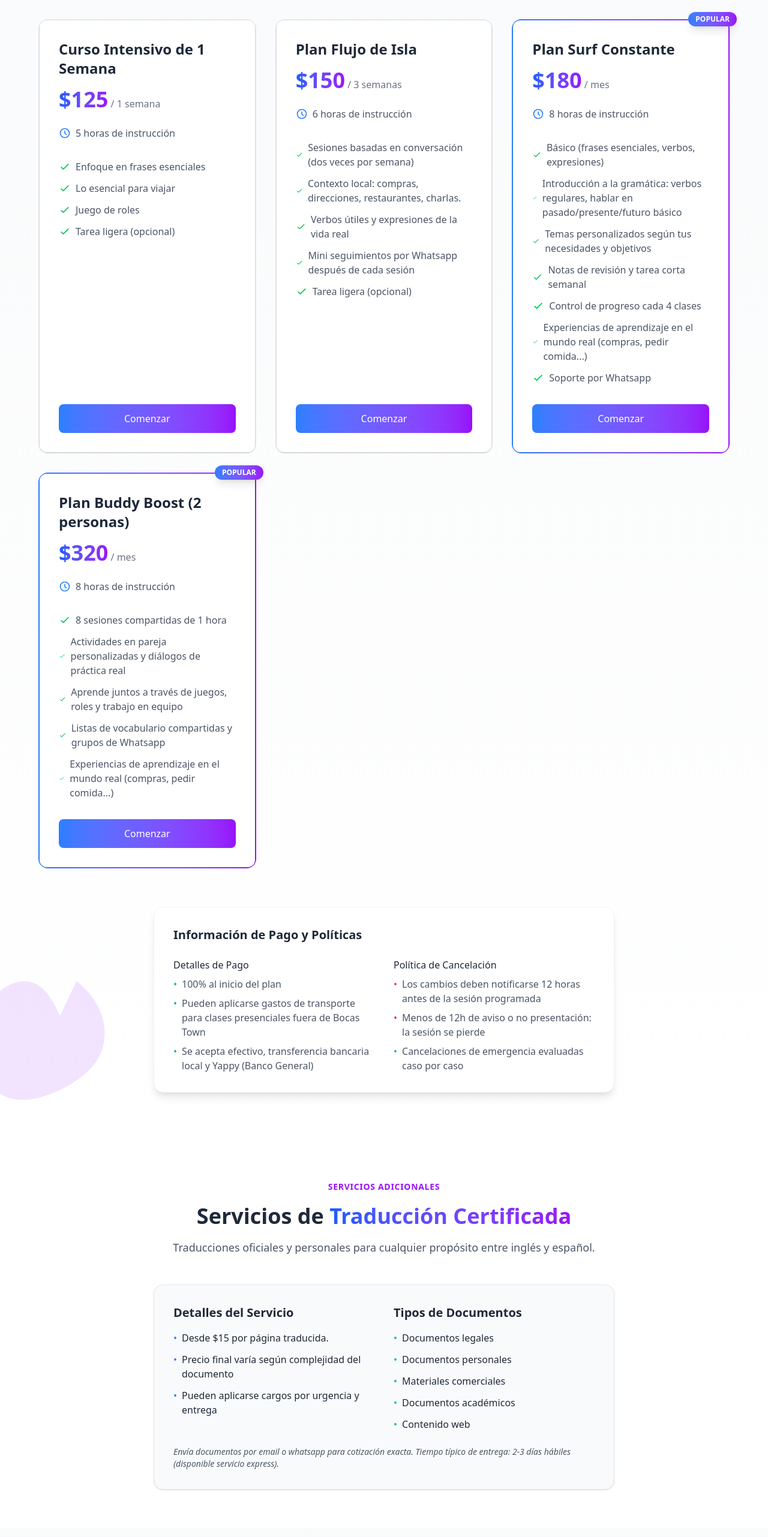
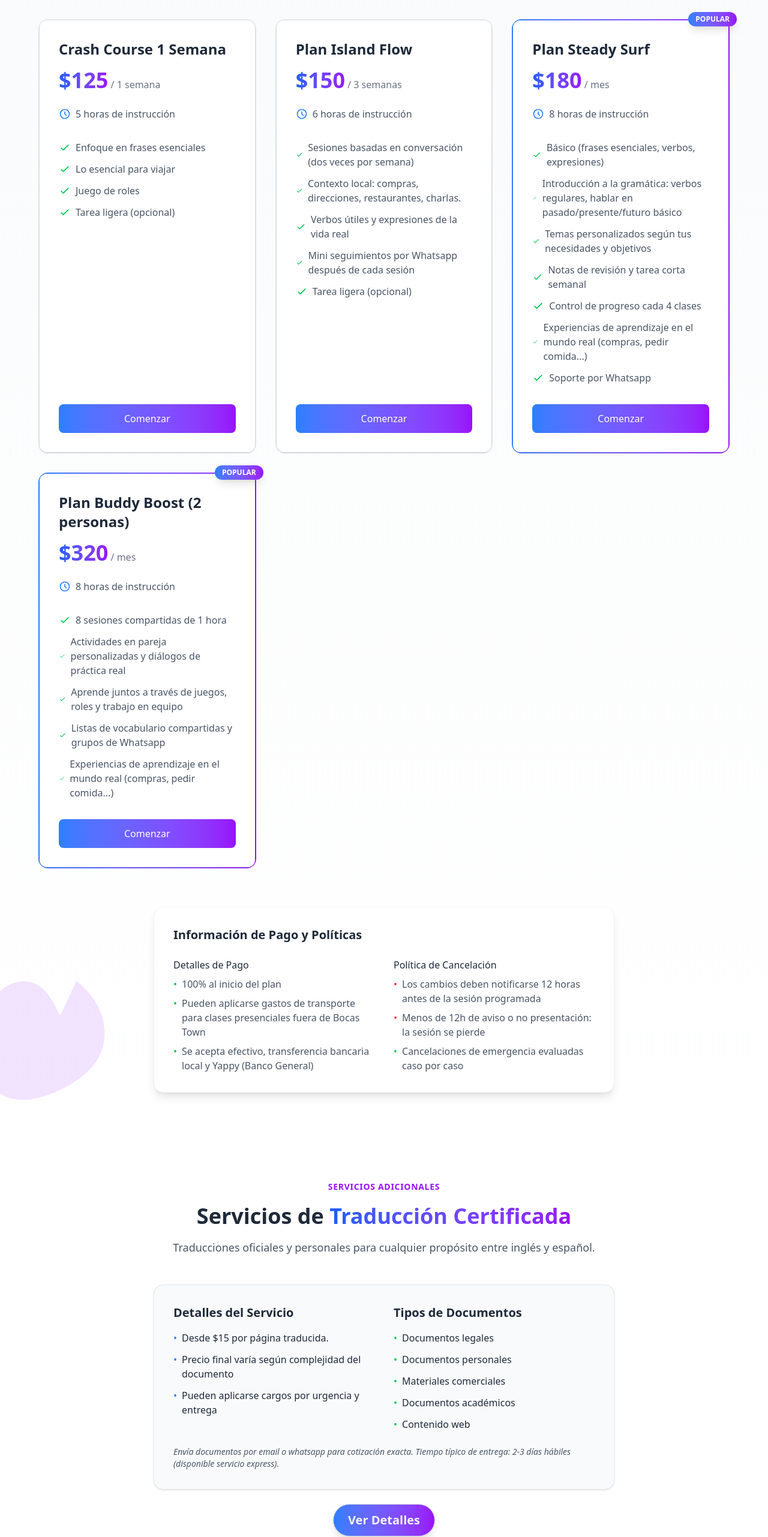
Before and after one commit to Jeejee2064/Be-Languages, a Next.js app: page /es in a window 1280 px wide. Shown: the part 3055-5618 px from the top of the page at 60% size. Built offline with nearby package versions, Linux system fonts and the light colour scheme.

Commit message:
first commit

```diff
--- a/src/app/certified-translation-services-in-isla-colon-bocas-del-toro/page.js
+++ b/src/app/certified-translation-services-in-isla-colon-bocas-del-toro/page.js
@@ -243,7 +243,7 @@ export default function TranslationServicesPage() {
                         <motion.div variants={fadeInUp}>
                             <h1 className="text-4xl md:text-5xl lg:text-6xl font-bold mb-6 leading-tight">
                                 <span className="bg-gradient-to-r from-blue-600 to-purple-600 bg-clip-text text-transparent">
-                                    Certified Translation Services
+                                    Certified Translation Services in Isla Colón, Bocas del Toro
                                 </span>
                             </h1>
                         </motion.div>
--- a/src/app/english-classes-in-isla-colon-bocas-del-toro/page.js
+++ b/src/app/english-classes-in-isla-colon-bocas-del-toro/page.js
@@ -219,7 +219,7 @@ export default function EnglishClassesPage() {
 
         <h1 className="text-4xl md:text-5xl lg:text-6xl font-bold mb-6 leading-tight">
           <span className="bg-gradient-to-r from-blue-600 to-purple-600 bg-clip-text text-transparent">
-            English Classes in Bocas del Toro
+            English Classes in Isla Colón, Bocas del Toro
           </span>
         </h1>
       </motion.div>
--- a/src/app/es/clases-de-espanol-en-isla-colon-bocas-del-toro/page.js
+++ b/src/app/es/clases-de-espanol-en-isla-colon-bocas-del-toro/page.js
@@ -125,7 +125,7 @@ const classTopics = [
 
 const pricingPlans = [
     {
-        name: "Curso Intensivo de 1 Semana",
+        name: "Crash Course 1 Semana",
         price: "$125",
         duration: "1 semana",
         description: "Ideal para viajeros y expatriados que quieren mejorar su conversación básica rápidamente.",
@@ -139,7 +139,7 @@ const pricingPlans = [
         highlighted: false
     },
     {
-        name: "Plan Flujo de Isla",
+        name: "Plan Island Flow",
         price: "$150",
         duration: "3 semanas",
         hours: "6 horas",
@@ -154,7 +154,7 @@ const pricingPlans = [
         highlighted: false
     },
     {
-        name: "Plan Surf Constante",
+        name: "Plan Steady Surf",
         price: "$180",
         duration: "mes",
         hours: "8 horas",
@@ -171,7 +171,7 @@ const pricingPlans = [
         highlighted: true
     },
     {
-        name: "Impulso en Pareja (2 personas)",
+        name: "Plan Buddy Boost (2 personas)",
         price: "$320",
         duration: "mes",
         hours: "8 horas",
@@ -218,7 +218,7 @@ export default function SpanishClassesPage() {
 
         <h1 className="text-4xl md:text-5xl lg:text-6xl font-bold mb-6 leading-tight">
           <span className="bg-gradient-to-r from-blue-600 to-purple-600 bg-clip-text text-transparent">
-            Clases de Español en Bocas del Toro
+            Clases de Español en Isla Colón, Bocas del Toro
           </span>
         </h1>
       </motion.div>
@@ -229,7 +229,7 @@ export default function SpanishClassesPage() {
 
       <motion.div variants={fadeInUp} className="flex flex-wrap justify-center gap-4">
         <a
-          href="#contact"
+          href="#contacto"
           className="px-8 py-3.5 bg-gradient-to-r from-blue-500 to-purple-600 text-white rounded-full hover:shadow-lg transition-all duration-300 hover:shadow-blue-200/50 hover:translate-y-[-2px] font-medium"
         >
           Reserva una Clase
--- a/src/app/es/clases-de-ingles-en-isla-colon-bocas-del-toro/page.js
+++ b/src/app/es/clases-de-ingles-en-isla-colon-bocas-del-toro/page.js
@@ -125,63 +125,63 @@ const classTopics = [
 
 const pricingPlans = [
     {
-        name: "Curso Intensivo de 1 Semana",
+        name: "Crash Course 1 Semana",
         price: "$125",
         duration: "1 semana",
-        description: "Ideal para viajeros y expatriados que quieren mejorar la conversación básica rápidamente.",
+        description: "Ideal para viajeros y expatriados que quieren mejorar su conversación básica rápidamente.",
         hours: "5 horas",
         features: [
             "Enfoque en frases esenciales",
-            "Elementos básicos de viaje",
+            "Conceptos básicos para viajar",
             "Juegos de rol",
             "Tarea ligera (opcional)"
         ],
         highlighted: false
     },
     {
-        name: "Plan Flujo Isleño",
+        name: "Plan Island Flow",
         price: "$150",
         duration: "3 semanas",
         hours: "6 horas",
-        description: "Perfecto para visitantes que se quedan algunas semanas, mejora consistente y sin estrés del inglés sin sobrecargar.",
+        description: "Perfecto para visitantes que se quedan unas semanas, mejora constante del español sin estrés ni sobrecarga.",
         features: [
             "Sesiones basadas en conversación (dos veces por semana)",
-            "Contexto local: compras, direcciones, restaurantes, charla casual",
+            "Contexto local: compras, direcciones, restaurantes, charlas informales",
             "Verbos útiles y expresiones de la vida real",
-            "Mini seguimientos por WhatsApp después de cada sesión",
+            "Mini seguimientos por Whatsapp después de cada sesión",
             "Tarea ligera (opcional)"
         ],
         highlighted: false
     },
     {
-        name: "Plan Surf Constante",
+        name: "Plan Steady Surf",
         price: "$180",
         duration: "mes",
         hours: "8 horas",
-        description: "Ideal para expatriados, nómadas digitales o visitantes de largo plazo listos para progresar de manera constante y con confianza.",
+        description: "Ideal para expatriados, nómadas digitales o visitantes a largo plazo listos para progresar de manera constante y segura.",
         features: [
             "Básico (frases esenciales, verbos, expresiones)",
-            "Introducción a la gramática: tiempos verbales, pasado/presente/futuro básico",
-            "Temas personalizados basados en tus necesidades y objetivos",
-            "Notas de repaso y tarea corta semanal",
-            "Control de progreso cada 4 clases",
-            "Experiencias de aprendizaje del mundo real",
-            "Soporte por WhatsApp"
+            "Introducción a la gramática: verbos regulares, hablar en pasado/presente/futuro básico",
+            "Temas personalizados según tus necesidades y objetivos",
+            "Notas de repaso y tarea semanal corta",
+            "Revisión de progreso cada 4 clases",
+            "Experiencias de aprendizaje en el mundo real (compras en el supermercado, pedir comida...)",
+            "Soporte por Whatsapp"
         ],
         highlighted: true
     },
     {
-        name: "Impulso en Pareja (2 personas)",
+        name: "Plan Buddy Boost (2 personas)",
         price: "$320",
         duration: "mes",
         hours: "8 horas",
         description: "Perfecto para parejas, amigos, compañeros de viaje que quieren hacer el aprendizaje divertido y practicar juntos.",
         features: [
             "8 sesiones compartidas de 1 hora",
-            "Actividades personalizadas en pareja y diálogos de práctica real",
-            "Aprender juntos a través de juegos, juegos de rol y trabajo en equipo",
-            "Listas de vocabulario compartidas y grupos de WhatsApp",
-            "Experiencias de aprendizaje del mundo real"
+            "Actividades en pareja personalizadas y diálogos de práctica real",
+            "Aprender juntos a través de juegos, juegos de roles y trabajo en equipo",
+            "Listas de vocabulario compartidas y grupos de Whatsapp",
+            "Experiencias de aprendizaje en el mundo real (compras en el supermercado, pedir comida...)"
         ],
         highlighted: true
     }
@@ -218,7 +218,7 @@ export default function EnglishClassesPage() {
 
         <h1 className="text-4xl md:text-5xl lg:text-6xl font-bold mb-6 leading-tight">
           <span className="bg-gradient-to-r from-blue-600 to-purple-600 bg-clip-text text-transparent">
-            Clases de Inglés en Bocas del Toro
+            Clases de Inglés en Isla Colón, Bocas del Toro
           </span>
         </h1>
       </motion.div>
@@ -229,7 +229,7 @@ export default function EnglishClassesPage() {
 
       <motion.div variants={fadeInUp} className="flex flex-wrap justify-center gap-4">
         <a
-          href="#contact"
+          href="#contacto"
           className="px-8 py-3.5 bg-gradient-to-r from-blue-500 to-purple-600 text-white rounded-full hover:shadow-lg transition-all duration-300 hover:shadow-blue-200/50 hover:translate-y-[-2px] font-medium"
         >
           Reservar una Clase
--- a/src/app/es/page.js
+++ b/src/app/es/page.js
@@ -559,7 +559,7 @@ export default function Home() {
                     >
                         {[
                             {
-                                name: "Curso Intensivo de 1 Semana",
+                                name: "Crash Course 1 Semana",
                                 price: "$125",
                                 duration: "1 semana",
                                 description: "Ideal para viajeros y expatriados que quieran mejorar rápidamente la conversación básica.",
@@ -573,7 +573,7 @@ export default function Home() {
                                 highlighted: false
                             },
                             {
-                                name: "Plan Flujo de Isla",
+                                name: "Plan Island Flow",
                                 price: "$150",
                                 duration: "3 semanas",
                                 hours: "6 horas",
@@ -588,7 +588,7 @@ export default function Home() {
                                 highlighted: false
                             },
                             {
-                                name: "Plan Surf Constante",
+                                name: "Plan Steady Surf",
                                 price: "$180",
                                 duration: "mes",
                                 hours: "8 horas",
@@ -720,6 +720,7 @@ export default function Home() {
                         </div>
                     </motion.div>
                 </div>
+
             </section>
             <WaveBackground />
             {/* Translation Services Section */}
@@ -801,6 +802,20 @@ export default function Home() {
                         </p>
                     </motion.div>
                 </div>
+                <div className="w-full mt-6 flex justify-center">
+                    <motion.div
+                        initial={{ opacity: 0, y: -20 }}
+                        animate={{ opacity: 1, y: 0 }}
+                        transition={{ delay: 0.4 }}
+                        whileHover={{ y: -5 }}
+                    >
+                        <Link href="/es/traducciones-certificadas-en-bocas-del-toro">
+                            <div className="px-6 py-3 cursor-pointer border bg-gradient-to-r from-blue-500 to-purple-600 border-gray-300 text-gray-100 rounded-full hover:border-blue-500 hover:text-blue-200 transition-all duration-300 font-medium shadow-lg hover:shadow-xl flex items-center justify-center">
+                                <h3 className="text-xl font-bold">Ver Detalles</h3>
+                            </div>
+                        </Link>
+                    </motion.div>
+                </div>
             </section>
 
             {/* TestimonialsES Section */}
@@ -808,7 +823,7 @@ export default function Home() {
 
             <section id="getstarted" className="py-20 bg-white text-black">
 
-            <div  className="w-full max-w-6xl mx-auto px-4 py-12">
+                <div className="w-full max-w-6xl mx-auto px-4 py-12">
                     {/* Header Text */}
                     <div className="text-center mb-12">
                         <span className="inline-block mb-6 text-lg font-bold tracking-wider text-blue-600 uppercase">
@@ -980,7 +995,7 @@ export default function Home() {
                 </div>
             </section>
             {/* Footer */}
-<FooterES/>
+            <FooterES />
         </div>
     )
 }
--- a/src/app/es/traducciones-certificadas-en-bocas-del-toro/page.js
+++ b/src/app/es/traducciones-certificadas-en-bocas-del-toro/page.js
@@ -242,7 +242,7 @@ export default function TranslationServicesPage() {
                         <motion.div variants={fadeInUp}>
                             <h1 className="text-4xl md:text-5xl lg:text-6xl font-bold mb-6 leading-tight">
                                 <span className="bg-gradient-to-r from-blue-600 to-purple-600 bg-clip-text text-transparent">
-                                    Servicios de Traducción Certificada
+                                    Servicios de Traducción Certificada en Isla Colón, Bocas del Toro
                                 </span>
                             </h1>
                         </motion.div>
@@ -254,7 +254,7 @@ export default function TranslationServicesPage() {
 
                         <motion.div variants={fadeInUp} className="flex flex-wrap justify-center gap-4 mb-8">
                             <a
-                                href="#contact"
+                                href="#contacto"
                                 className="px-8 py-3.5 bg-gradient-to-r from-blue-500 to-purple-600 text-white rounded-full hover:shadow-lg transition-all duration-300 hover:shadow-blue-200/50 hover:translate-y-[-2px] font-medium"
                             >
                                 Obtener Cotización Gratis
--- a/src/app/spanish-classes-in-isla-colon-bocas-del-toro/page.js
+++ b/src/app/spanish-classes-in-isla-colon-bocas-del-toro/page.js
@@ -219,7 +219,7 @@ export default function SpanishClassesPage() {
 
         <h1 className="text-4xl md:text-5xl lg:text-6xl font-bold mb-6 leading-tight">
           <span className="bg-gradient-to-r from-blue-600 to-purple-600 bg-clip-text text-transparent">
-            Spanish Classes in Bocas del Toro
+            Spanish Classes in Isla Colón, Bocas del Toro
           </span>
         </h1>
       </motion.div>
```
Also changed, not shown: src/app/page.js (+16 -1 lines). Lines whose indentation alone changed are shown as unchanged.
